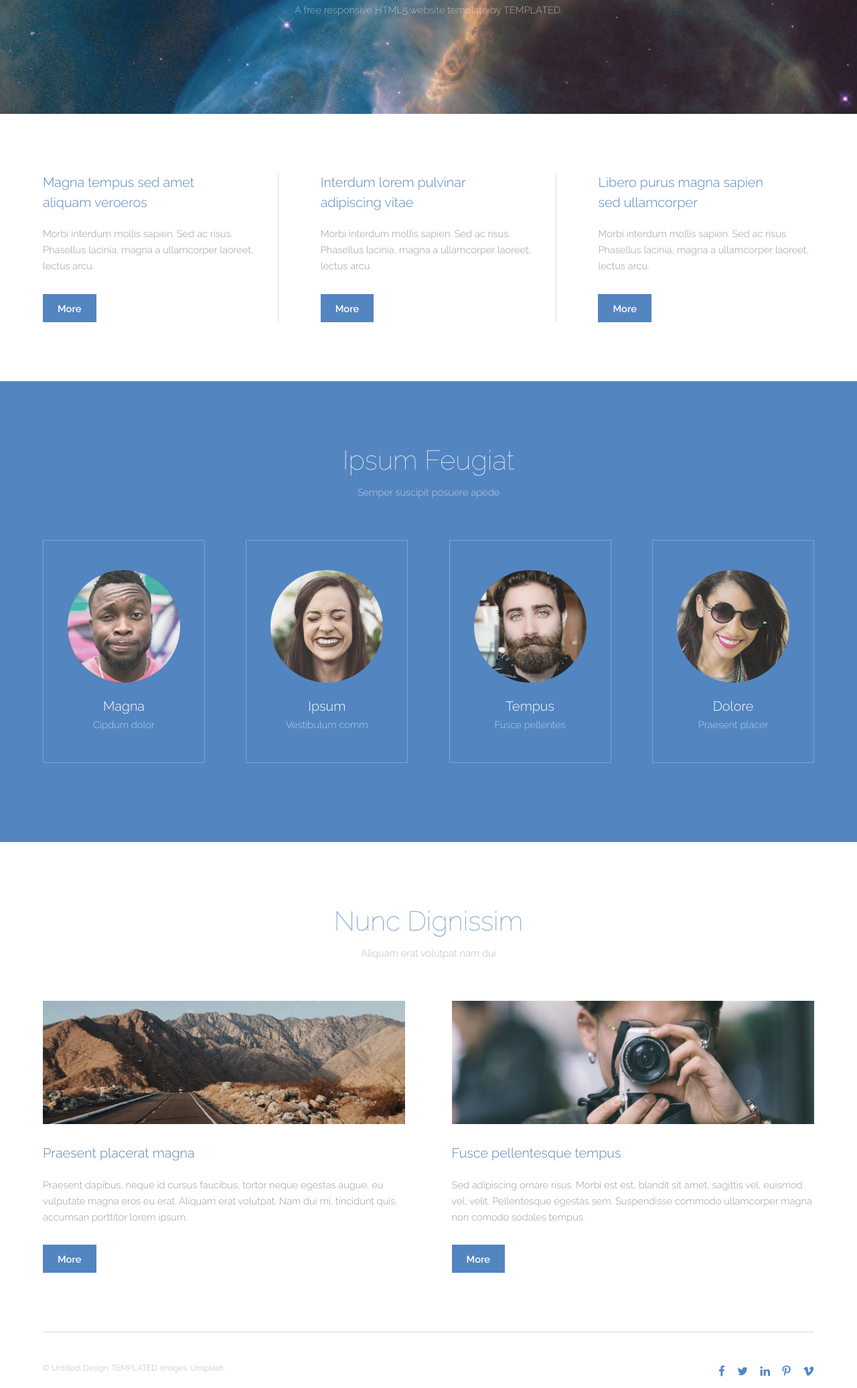
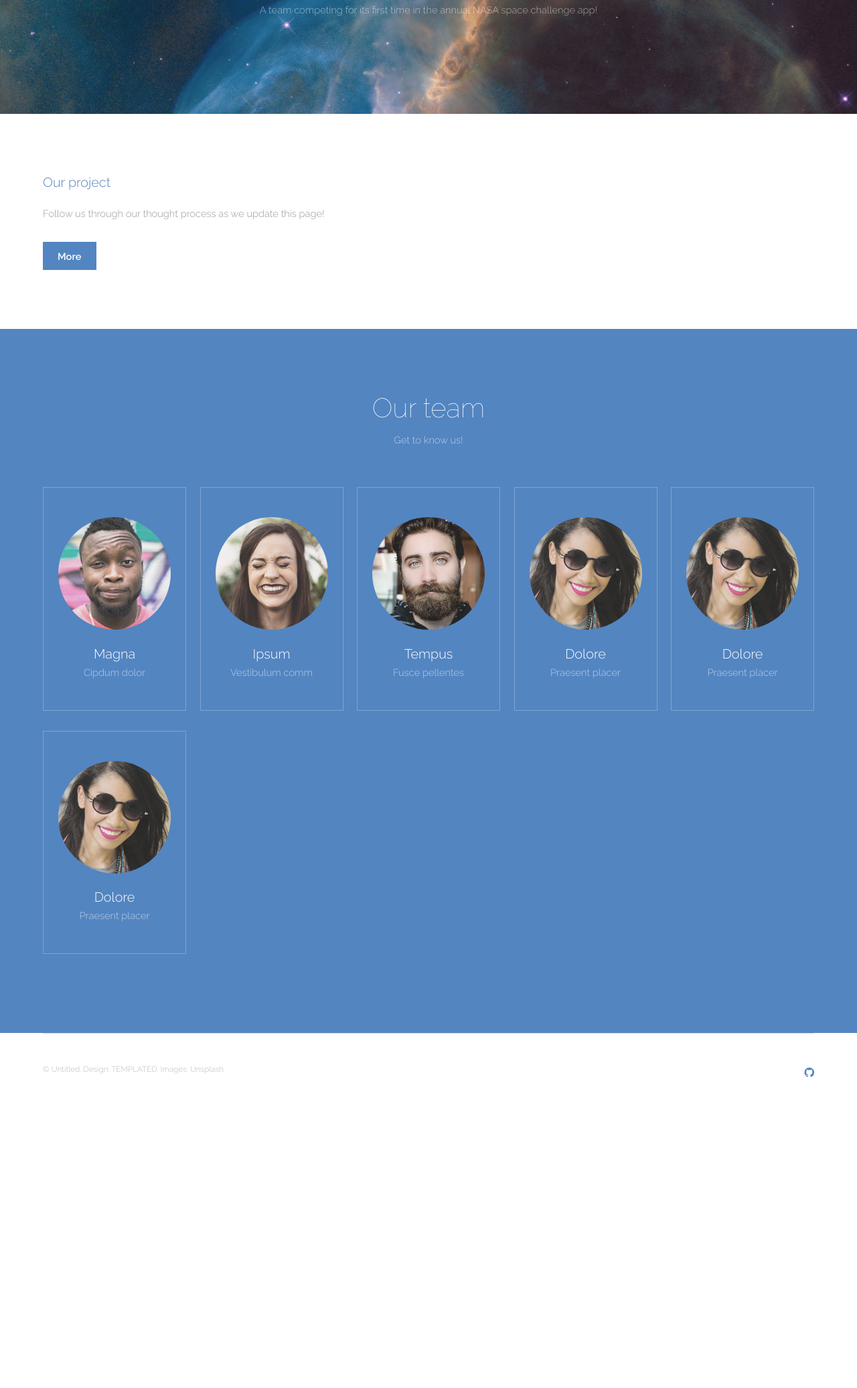
Before and after one commit to J-bytes/La-Bande-Interdite, a plain HTML site: page index.html in a window 1280 px wide. Shown: the part 228-2300 px from the top of the page at 67% size. After the commit the page ends 1872 px from the top, so only its background shows below. Drawn offline with Linux system fonts and the light colour scheme.

Commit message:
change to the template

```diff
--- a/index.html
+++ b/index.html
@@ -16,11 +16,10 @@
 		<!-- Header -->
 			<header id="header">
 				<div class="inner">
-					<a href="index.html" class="logo">Theory</a>
+					<a href="index.html" class="logo">La Bande Interdite</a>
 					<nav id="nav">
 						<a href="index.html">Home</a>
-						<a href="generic.html">Generic</a>
-						<a href="elements.html">Elements</a>
+						<a href="generic.html">The Project</a>
 					</nav>
 					<a href="#navPanel" class="navPanelToggle"><span class="fa fa-bars"></span></a>
 				</div>
@@ -28,41 +27,23 @@
 
 		<!-- Banner -->
 			<section id="banner">
-				<h1>Welcome to Theory</h1>
-				<p>A free responsive HTML5 website template by TEMPLATED.</p>
+				<h1>Bienvenue dans la bande interdite!</h1>
+				<p>A team competing for its first time in the annual NASA space challenge app!</p>
 			</section>
 
 		<!-- One -->
 			<section id="one" class="wrapper">
 				<div class="inner">
-					<div class="flex flex-3">
+					<div class="align center">
 						<article>
 							<header>
-								<h3>Magna tempus sed amet<br /> aliquam veroeros</h3>
+								<h3>Our project</h3>
 							</header>
-							<p>Morbi interdum mollis sapien. Sed ac risus. Phasellus lacinia, magna a ullamcorper laoreet, lectus arcu.</p>
+							<p>Follow us through our thought process as we update this page!</p>
 							<footer>
-								<a href="#" class="button special">More</a>
+								<a href="elements.html" class="button special">More</a>
 							</footer>
-						</article>
-						<article>
-							<header>
-								<h3>Interdum lorem pulvinar<br /> adipiscing vitae</h3>
-							</header>
-							<p>Morbi interdum mollis sapien. Sed ac risus. Phasellus lacinia, magna a ullamcorper laoreet, lectus arcu.</p>
-							<footer>
-								<a href="#" class="button special">More</a>
-							</footer>
-						</article>
-						<article>
-							<header>
-								<h3>Libero purus magna sapien<br /> sed ullamcorper</h3>
-							</header>
-							<p>Morbi interdum mollis sapien. Sed ac risus. Phasellus lacinia, magna a ullamcorper laoreet, lectus arcu.</p>
-							<footer>
-								<a href="#" class="button special">More</a>
-							</footer>
-						</article>
+						</article
 					</div>
 				</div>
 			</section>
@@ -71,10 +52,10 @@
 			<section id="two" class="wrapper style1 special">
 				<div class="inner">
 					<header>
-						<h2>Ipsum Feugiat</h2>
-						<p>Semper suscipit posuere apede</p>
+						<h2>Our team</h2>
+						<p>Get to know us!</p>
 					</header>
-					<div class="flex flex-4">
+					<div class="flex flex-6">
 						<div class="box person">
 							<div class="image round">
 								<img src="images/pic03.jpg" alt="Person 1" />
@@ -103,42 +84,22 @@
 							<h3>Dolore</h3>
 							<p>Praesent placer</p>
 						</div>
-					</div>
-				</div>
-			</section>
 
-		<!-- Three -->
-			<section id="three" class="wrapper special">
-				<div class="inner">
-					<header class="align-center">
-						<h2>Nunc Dignissim</h2>
-						<p>Aliquam erat volutpat nam dui </p>
-					</header>
-					<div class="flex flex-2">
-						<article>
-							<div class="image fit">
-								<img src="images/pic01.jpg" alt="Pic 01" />
+						<div class="box person">
+							<div class="image round">
+								<img src="images/pic06.jpg" alt="Person 4" />
 							</div>
-							<header>
-								<h3>Praesent placerat magna</h3>
-							</header>
-							<p>Praesent dapibus, neque id cursus faucibus, tortor neque egestas augue, eu vulputate magna eros eu erat. Aliquam erat volutpat. Nam dui mi, tincidunt quis, accumsan porttitor lorem ipsum.</p>
-							<footer>
-								<a href="#" class="button special">More</a>
-							</footer>
-						</article>
-						<article>
-							<div class="image fit">
-								<img src="images/pic02.jpg" alt="Pic 02" />
+							<h3>Dolore</h3>
+							<p>Praesent placer</p>
+						</div>
+
+						<div class="box person">
+							<div class="image round">
+								<img src="images/pic06.jpg" alt="Person 4" />
 							</div>
-							<header>
-								<h3>Fusce pellentesque tempus</h3>
-							</header>
-							<p>Sed adipiscing ornare risus. Morbi est est, blandit sit amet, sagittis vel, euismod vel, velit. Pellentesque egestas sem. Suspendisse commodo ullamcorper magna non comodo sodales tempus.</p>
-							<footer>
-								<a href="#" class="button special">More</a>
-							</footer>
-						</article>
+							<h3>Dolore</h3>
+							<p>Praesent placer</p>
+						</div>
 					</div>
 				</div>
 			</section>
@@ -151,11 +112,8 @@
 							&copy; Untitled. Design: <a href="https://templated.co">TEMPLATED</a>. Images: <a href="https://unsplash.com">Unsplash</a>.
 						</div>
 						<ul class="icons">
-							<li><a href="#" class="icon fa-facebook"><span class="label">Facebook</span></a></li>
-							<li><a href="#" class="icon fa-twitter"><span class="label">Twitter</span></a></li>
-							<li><a href="#" class="icon fa-linkedin"><span class="label">linkedIn</span></a></li>
-							<li><a href="#" class="icon fa-pinterest-p"><span class="label">Pinterest</span></a></li>
-							<li><a href="#" class="icon fa-vimeo"><span class="label">Vimeo</span></a></li>
+							<li><a href="https://github.com/J-bytes/La-Bande-Interdite" class="icon fa-github"><span class="label">Github</span></a></li>
+
 						</ul>
 					</div>
 				</div>
```
Also changed, not shown: elements.html (+6 -7 lines).
